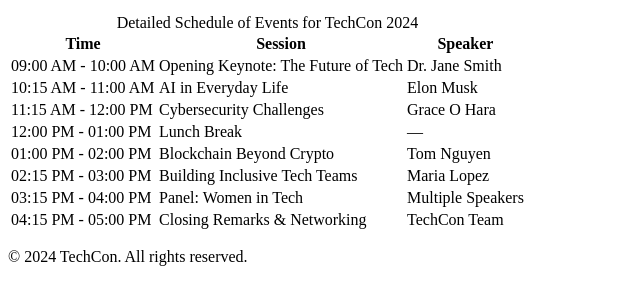
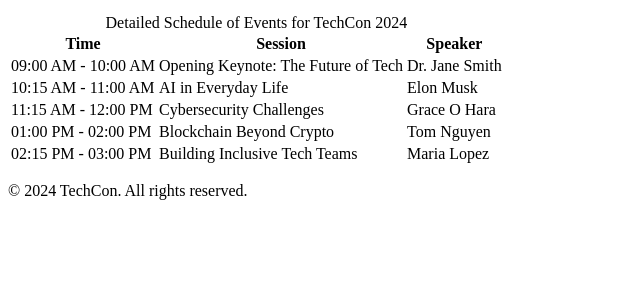
Before and after one commit to Ogo43/TechCon_HTML, a plain HTML site: page techcon_website/schedule.html in a window 1280 px wide. Shown: the part 154-458 px from the top of the page, without its empty margins (0-640 px from the left). Drawn offline with Linux system fonts and the light colour scheme.

```diff
--- a/techcon_website/schedule.html
+++ b/techcon_website/schedule.html
@@ -48,11 +48,6 @@
             <td>Grace O Hara</td>
           </tr>
           <tr>
-            <td>12:00 PM - 01:00 PM</td>
-            <td>Lunch Break</td>
-            <td>—</td>
-          </tr>
-          <tr>
             <td>01:00 PM - 02:00 PM</td>
             <td>Blockchain Beyond Crypto</td>
             <td>Tom Nguyen</td>
@@ -61,16 +56,6 @@
             <td>02:15 PM - 03:00 PM</td>
             <td>Building Inclusive Tech Teams</td>
             <td>Maria Lopez</td>
-          </tr>
-          <tr>
-            <td>03:15 PM - 04:00 PM</td>
-            <td>Panel: Women in Tech</td>
-            <td>Multiple Speakers</td>
-          </tr>
-          <tr>
-            <td>04:15 PM - 05:00 PM</td>
-            <td>Closing Remarks & Networking</td>
-            <td>TechCon Team</td>
           </tr>
         </tbody>
       </table>
```
